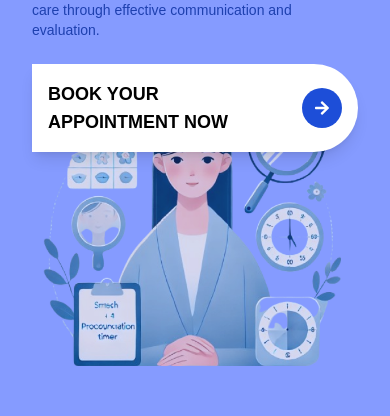
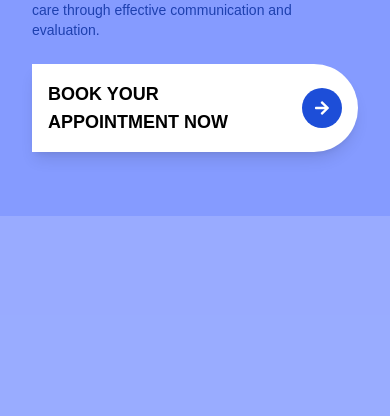
Before and after one commit to Ron111104/fluencytrack-frontend, a Next.js app: page / in a window 390 px wide. Shown: the part 448-864 px from the top of the page. Built offline with nearby package versions, Linux system fonts and the light colour scheme.

Commit message:
Updated homepage

```diff
--- a/pages/components/Homepage.js
+++ b/pages/components/Homepage.js
@@ -16,13 +16,13 @@ const Homepage = () => {
 
           {/* Content within overlay */}
           <div className="relative z-10 text-blue-900 space-y-6">
-            <h1 className="text-3xl lg:text-5xl font-bold">
+            <h1 className="text-3xl sm:text-4xl lg:text-5xl font-bold">
               Speech therapy - Connect. Evaluate. Thrive.
             </h1>
-            <h2 className="text-xl lg:text-2xl font-semibold text-blue-700">
+            <h2 className="text-xl sm:text-2xl lg:text-2xl font-semibold text-blue-700">
               Transforming Lives
             </h2>
-            <p className="text-base lg:text-lg text-blue-800">
+            <p className="text-base sm:text-lg lg:text-lg text-blue-800">
               Bettering your speech, one step at a time
             </p>
             <p className="text-sm lg:text-base text-blue-800">
@@ -32,7 +32,7 @@ const Homepage = () => {
             {/* Book Appointment Button */}
             <Link href="/appointment">
               <motion.div
-                className="mt-6 absolute left-0"  // Stick to the left
+                className="mt-6 lg:absolute lg:left-0"  // Stick to the left
                 initial={{ x: -400, opacity: 0 }}
                 whileInView={{ x: 0, opacity: 1 }}  // Re-trigger on scroll
                 transition={{ duration: 0.8 }}
@@ -52,7 +52,7 @@ const Homepage = () => {
         </div>
 
         {/* Right Side: Image (next to the text) */}
-        <div className="lg:w-1/2 w-full flex justify-center items-center mt-10 lg:mt-0">
+        <div className="hidden lg:flex lg:w-1/2 w-full justify-center items-center mt-10 lg:mt-0">
           <motion.div
             initial={{ x: 200, opacity: 0 }}
             whileInView={{ x: 0, opacity: 1 }}  // Re-trigger on scroll
```
